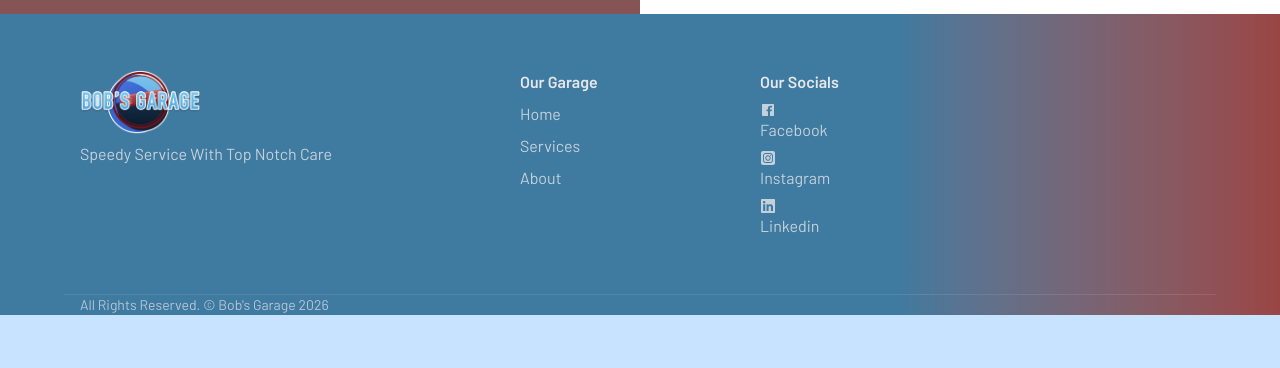
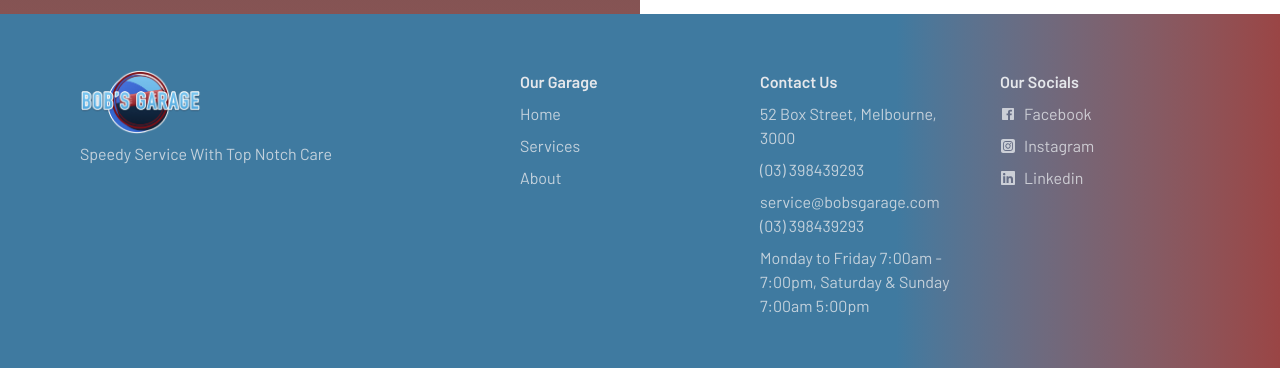
Before and after one commit to TalhahSanim/bobsGarageSystem, a React (Vite) app in the folder client/: page /login in a window 1280 px wide. Shown: the part 749-1117 px from the top of the page. Before the commit the page ends 1064 px from the top, so only its background shows below. Built offline with nearby package versions, Linux system fonts and the light colour scheme; no server answers; grey boxes are pictures that could not be loaded.

Commit message:
footer update

```diff
--- a/client/src/components/layout/Footer.jsx
+++ b/client/src/components/layout/Footer.jsx
@@ -13,6 +13,7 @@ export default function Footer() {
     <footer
       className={`bg-linear-to-r from-footer from-70% to-footer-end font-normal text-on-footer ${inAdmin ? "lg:hidden" : ""}`}
     >
+      {/* Contact Form */}
       <div className="mx-auto grid max-w-6xl grid-cols-2 gap-10 px-4 py-14 md:grid-cols-[2fr_1fr_1fr_1fr]">
         {/* Brand */}
         <div className="col-span-2 md:col-span-1">
@@ -20,7 +21,7 @@ export default function Footer() {
           <p className="mt-2 text-on-footer/80">
             Speedy Service With Top Notch Care
           </p>
-        </div>
+        </div>{" "}
         {/* Page Links */}
         <nav className="flex flex-col gap-2">
           <h2 className="font-sans text-base font-semibold">Our Garage</h2>
@@ -33,32 +34,60 @@ export default function Footer() {
           <Link to="/about" className="text-on-footer/80 hover:text-white">
             About
           </Link>
-        </nav>
+        </nav>{" "}
+        <div className="flex flex-col gap-2">
+          <h2 className="font-sans text-base font-semibold">Contact Us</h2>
+          <address className="flex flex-col gap-2 not-italic text-on-footer/80">
+            <span className="hover:text-white">
+              52 Box Street, Melbourne, 3000
+            </span>
+            <a
+              href="tel:6112345456"
+              target="_blank"
+              rel="noopener noreferrer"
+              className="hover:text-white"
+            >
+              (03) 398439293
+            </a>
+            <a
+              href="mailto:service@bobgarage.com"
+              target="_blank"
+              rel="noopener noreferrer"
+              className="hover:text-white"
+            >
+              {" "}
+              service@bobsgarage.com (03) 398439293
+            </a>
+            <span>
+              Monday to Friday 7:00am - 7:00pm, Saturday & Sunday 7:00am 5:00pm
+            </span>
+          </address>
+        </div>
         {/* Account Links */}
         <nav className="flex flex-col gap-2">
           <h2 className="font-sans text-base font-semibold">Our Socials</h2>
           <a
             href="https://facebook.com"
-            className="text-on-footer/80 hover:text-white"
+            className="text-on-footer/80 hover:text-white inline-flex items-center gap-2"
           >
-            <IoLogoFacebook />
+            <IoLogoFacebook aria-hidden="true" />
             Facebook
           </a>
           <a
             href="https://instagram.com"
-            className="text-on-footer/80 hover:text-white"
+            className="text-on-footer/80 hover:text-white inline-flex items-center gap-2"
           >
-            <FaSquareInstagram /> Instagram
+            <FaSquareInstagram aria-hidden="true" /> Instagram
           </a>
           <a
             href="https://linkedin.com"
-            className="text-on-footer/80 hover:text-white"
+            className="text-on-footer/80 hover:text-white inline-flex items-center gap-2"
           >
-            <FaLinkedin />
+            <FaLinkedin aria-hidden="true" />
             Linkedin
           </a>
         </nav>
-      </div>
+      </div>{" "}
       {/* Copyright */}
       <div className="mx-auto max-w-6xl border-t border-white/10  px-4 text-sm font-normal text-on-footer/70">
         All Rights Reserved. © Bob's Garage {year}
```
